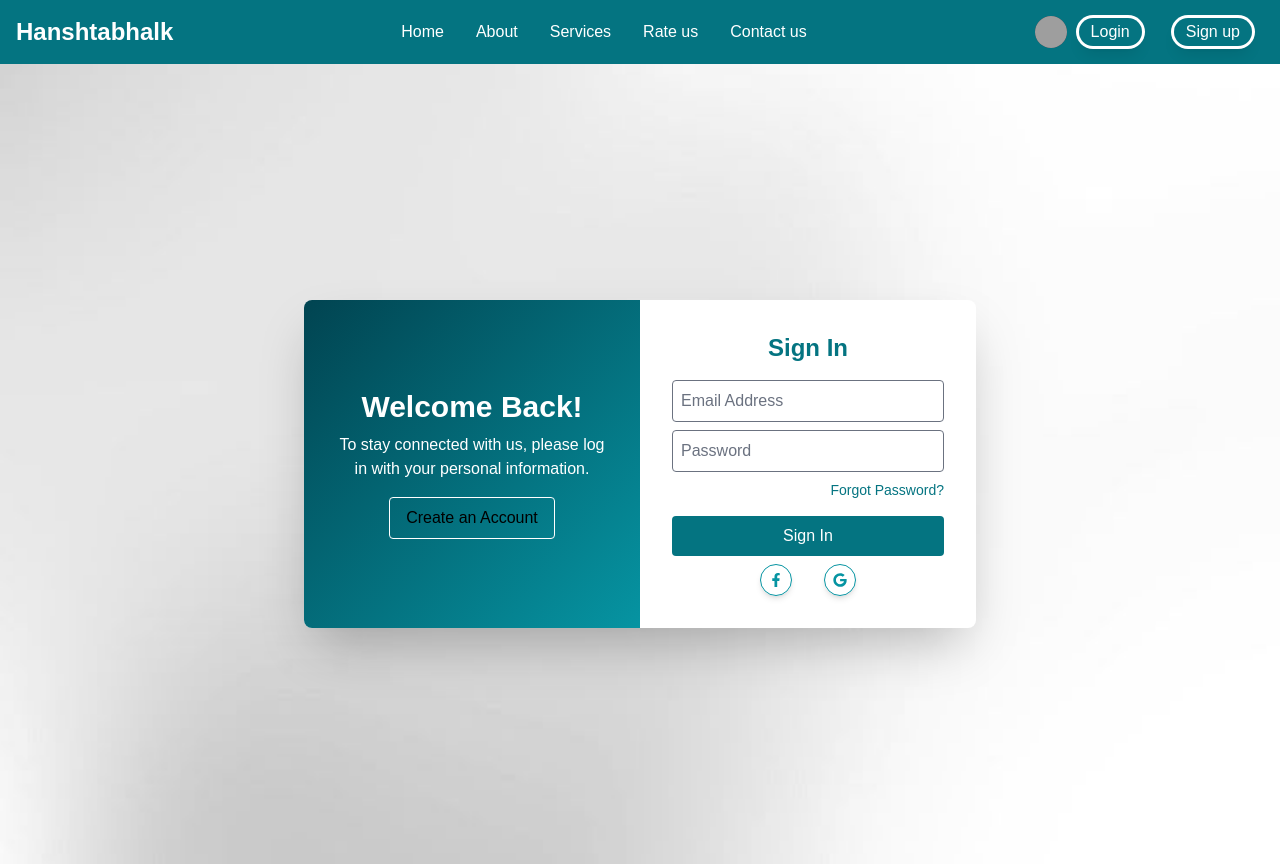
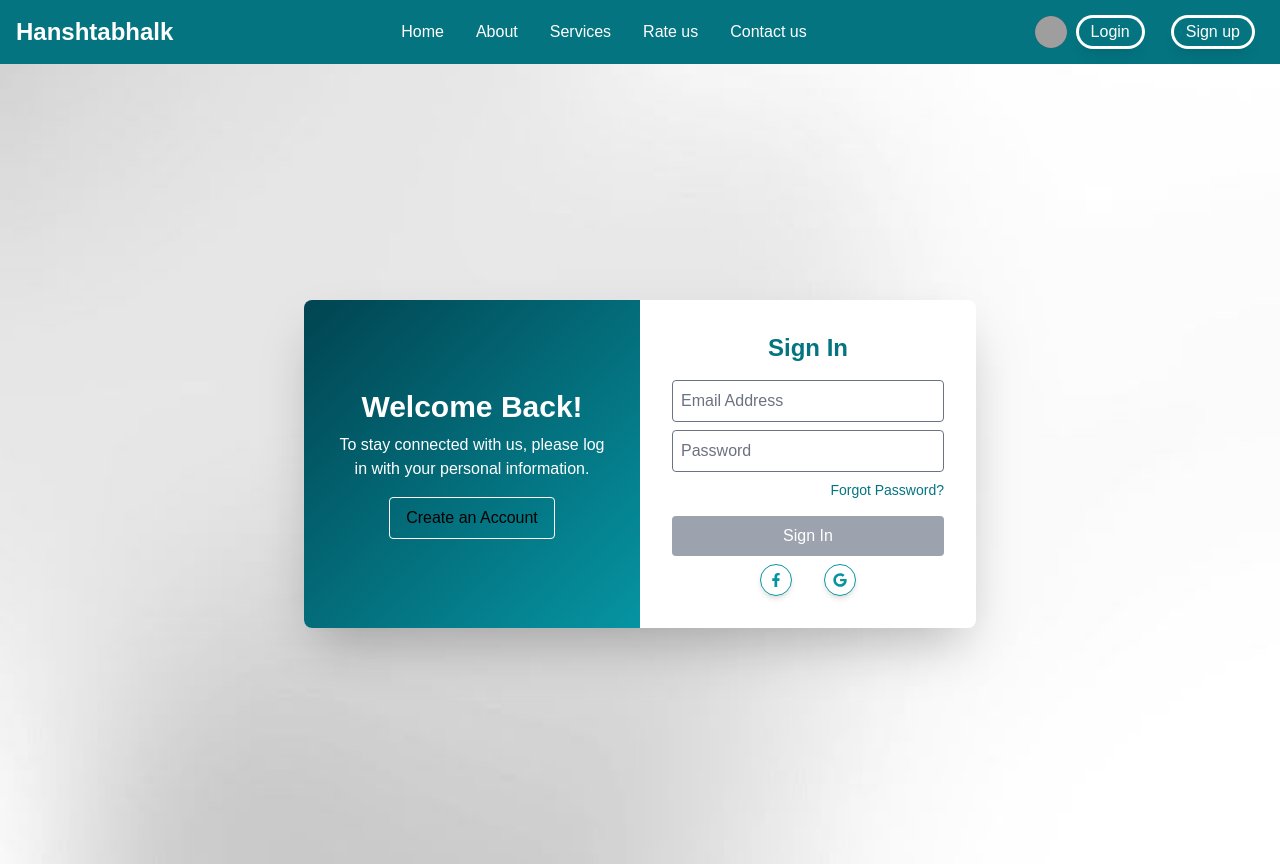
Before and after one commit to AyaaEbaid/graduationProj, a React (Vite) app: page /login in a window 1280 px wide. Built offline with nearby package versions, Linux system fonts and the light colour scheme; grey boxes are pictures that could not be loaded; a web font is replaced by a local one.

Commit message:
login udate

```diff
--- a/src/components/Login/Login.jsx
+++ b/src/components/Login/Login.jsx
@@ -1,23 +1,46 @@
 import React, { useEffect } from "react";
-import { FaFacebook } from "react-icons/fa";
-import { FcGoogle } from "react-icons/fc";
-import style from "./Login.module.css";
-import bg2 from './../../assets/bg2.jpg'
+import * as Yup from "yup";
+import { FaFacebookF, FaGoogle } from "react-icons/fa";
+import { Link, useNavigate } from "react-router-dom";
+import { useFormik } from "formik";
+import { motion } from "framer-motion";
+import bg2 from "./../../assets/bg2.jpg";
 import ooo2 from "./../../assets/ooo  2.png";
 import ooo from "./../../assets/ooo.png";
 import logo from "./../../assets/white_logo.png";
 import e from "./../../assets/Ellipse 2.png";
-import p2 from './../../assets/p2.png'
+import p2 from "./../../assets/p2.png";
 import Navbar from "../Navbar/Navbar";
-import { Link } from "react-router-dom";
-import { FaFacebookF, FaGoogle } from "react-icons/fa";
-import { motion } from "framer-motion";
+
 export default function Login() {
+  const navigate=useNavigate();
+  // Validation Schema باستخدام Yup
+  let loginSchema = Yup.object({
+    email: Yup.string().required("Email is required").email("Not a valid email"),
+    password: Yup.string()
+      .required("Password is required")
+      .matches(
+        /^[A-Z][a-z0-9]{3,8}$/,
+        "Password must contain at least 8 characters, one uppercase, one lowercase, one number, and one special character"
+      ),
+  });
+
+  // Formik Setup
+  let formik = useFormik({
+    initialValues: {
+      email: "",
+      password: "",
+    },
+    validationSchema: loginSchema,
+    onSubmit: (values) => {
+      console.log("Login submitted:", values);
+      navigate("/")
+      // هنا ممكن تضيف API call لتسجيل الدخول
+    },
+  });
 
   useEffect(() => {
-
     document.body.style.overflow = "hidden";
-
     return () => {
       document.body.style.overflow = "auto";
     };
@@ -25,7 +48,6 @@ export default function Login() {
 
   return (
     <>
-
       <div
         className="flex h-screen items-center justify-center"
         style={{
@@ -48,7 +70,8 @@ export default function Login() {
           >
             <h2 className="text-3xl font-bold">Welcome Back!</h2>
             <p className="text-center mt-2">
-        To stay connected with us, please log in with your personal information.
+              To stay connected with us, please log in with your personal
+              information.
             </p>
             <Link to="/register">
               <motion.button
@@ -68,18 +91,43 @@ export default function Login() {
             transition={{ duration: 0.5 }}
             className="order-2 w-full md:w-1/2 p-8"
           >
-      <h2 className="text-2xl font-bold text-teal-600 text-center">Sign In</h2>
-      <form className="mt-4">
+            <h2 className="text-2xl font-bold text-teal-600 text-center">
+              Sign In
+            </h2>
+            <form className="mt-4" onSubmit={formik.handleSubmit}>
+              <div>
                 <input
                   type="email"
+                  name="email"
+                  onChange={formik.handleChange}
+                  onBlur={formik.handleBlur}
+                  value={formik.values.email}
                   placeholder="Email Address"
                   className="w-full p-2 mb-2 border rounded outline-none transition-transform duration-200 focus:scale-105 focus:border-teal-600"
                 />
+                {formik.touched.email && formik.errors.email ? (
+                  <div className="text-red-600 text-sm mb-2">
+                    {formik.errors.email}
+                  </div>
+                ) : null}
+              </div>
+
+              <div>
                 <input
                   type="password"
+                  name="password"
+                  onChange={formik.handleChange}
+                  onBlur={formik.handleBlur}
+                  value={formik.values.password}
                   placeholder="Password"
                   className="w-full p-2 mb-2 border rounded outline-none transition-transform duration-200 focus:scale-105 focus:border-teal-600"
                 />
+                {formik.touched.password && formik.errors.password ? (
+                  <div className="text-red-600 text-sm mb-2">
+                    {formik.errors.password}
+                  </div>
+                ) : null}
+              </div>
 
               {/* Forgot Password Link */}
               <div className="flex justify-end mb-4">
@@ -91,18 +139,24 @@ export default function Login() {
                 </Link>
               </div>
 
-        <button className="w-full bg-teal-600 text-white p-2 rounded hover:bg-teal-700">
+
+              <button
+
+
+  type="submit"
+  disabled={!formik.isValid || !formik.dirty}
+  className={`w-full p-2 rounded text-white transition duration-300
+    ${!formik.isValid || !formik.dirty ? "bg-gray-400 cursor-not-allowed" : "bg-teal-600 hover:bg-teal-700"}`}
+>
   Sign In
 </button>
 
+
               {/* Social Login Icons */}
               <div className="flex justify-center items-center space-x-4 mt-2">
-          {/* Facebook Icon */}
                 <div className="w-8 h-8 flex items-center me-4 justify-center border border-teal-500 text-teal-500 rounded-full transition duration-300 ease-in-out hover:bg-teal-500 hover:text-white shadow-md cursor-pointer">
                   <FaFacebookF className="text-sm" />
                 </div>
-
-          {/* Google Icon */}
                 <div className="w-8 h-8 flex items-center justify-center border border-teal-500 text-teal-500 rounded-full transition duration-300 ease-in-out hover:bg-teal-500 hover:text-white shadow-md cursor-pointer">
                   <FaGoogle className="text-sm" />
                 </div>
@@ -111,71 +165,6 @@ export default function Login() {
           </motion.div>
         </motion.div>
       </div>
-
-
-
-
-      {/* <div className="relative flex justify-center items-center w-full h-auto">
-      <div className="">
-      <div >
-          <img
-            src={ooo2}
-            alt="backgrond1"
-            className="absolute top-0 left-0  end-0 w-64 h-64 md:w-80 md:h-80 lg:w-96 lg:h-96 xl:w-[500px] xl:h-[500px] "
-          />
-          <img
-            src={p2}
-            alt="backgrond2"
-            className="absolute bottom-0 start-0 w-64 h-64 md:w-80 md:h-80 lg:w-96 lg:h-96 xl:w-[500px] xl:h-[500px] rounded-lg"
-          />
-        </div>
-      </div>
-        <div className="w-2/3  h-[450px] flex gap-8   bg-white shadow-lg shadow-gray-500/50 drop-shadow-[6px_6px_10px_rgba(0,0,0,0.3)]">
-          <div className="w-[40%] flex ">
-
-            <img src={ooo} alt="Background3" className="w-full h-full " />
-
-
-            <img
-              src={logo}
-              alt="Overlay"
-              className="absolute top-40 w-20 md:w-48 z-10 right-0 opacity-80"
-            />
-          </div>
-          <div className="w-1/2">
-         <div className="  mx-auto  me-3 ">
-         <h1 className=" text-center py-5">تسجيل الدخول لحسابك</h1>
-        <form action="">
-        <div className="w-full">
-
-           <input type="email" name="email"  id="email" className=" w-full shadow-md border-t-1 border-gray-200 text-gray-900 text-sm rounded-lg focus:ring-[#018A80 ] focus:border-[#018A80] block  p-2.5 dark:bg-gray-700 dark:border-gray-600 dark:placeholder-gray-400 dark:text-white dark:focus:ring-[#018A80] dark:focus:border-[#018A80]" placeholder="البريد الالكتروني" required />
-       </div>
-       <div className="w-full">
-
-          <input type="password" name="password"  id="password" className=" w-full mt-6 shadow-md border-t-1 border-gray-200 text-gray-900 text-sm rounded-lg focus:ring-[#018A80 ] focus:border-[#018A80] block  p-2.5 dark:bg-gray-700 dark:border-gray-600 dark:placeholder-gray-400 dark:text-white dark:focus:ring-[#018A80] dark:focus:border-[#018A80]" placeholder="كلمه المرور" required />
-      </div>
-        </form>
-        <p className="text-main pt-3 ps-3">نسيت كلمة المرور؟  </p>
-        <div className="flex items-center py-6 justify-center my-6">
-      <div className="w-20 h-[2px] bg-gray-300"></div>
-      <span className="px-3 text-gray-600 text-lg font-semibold translate-y-[-2px]">أو</span>
-      <div className="w-20 h-[2px] bg-gray-300"></div>
-    </div>
-    <div className="flex flex-nowrap justify-center gap-10 mt-4">
-
-  <div className="bg-white shadow-lg rounded-full p-2 flex items-center justify-center w-12 h-12 sm:w-14 sm:h-14 md:w-16 md:h-16">
-    <FaFacebook className="text-blue-500 text-xl sm:text-2xl md:text-3xl" />
-  </div>
-
-  <div className="bg-white shadow-lg rounded-full p-3 flex items-center justify-center w-12 h-12 sm:w-14 sm:h-14 md:w-16 md:h-16">
-    <FcGoogle className="w-6 h-6 sm:w-8 sm:h-8 md:w-10 md:h-10" />
-  </div>
-</div>
-
-         </div>
-        </div>
-        </div>
-      </div> */}
     </>
   );
 }
```
Lines whose indentation alone changed are shown as unchanged.
